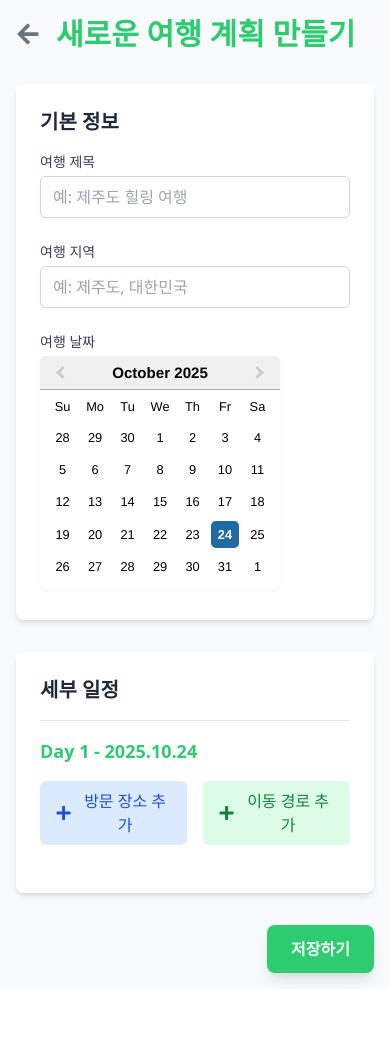
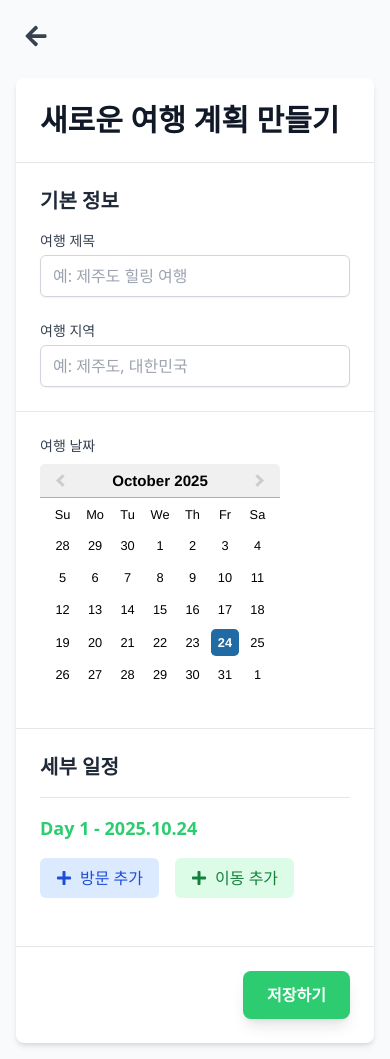
Before and after one commit to songjun01/TravelPlan_Project, a React (Vite) app in the folder frontend/: page /create-plan in a window 390 px wide. Before the commit the page ends 989 px from the top, so only its background shows below. Built offline with nearby package versions, Linux system fonts and the light colour scheme.

Commit message:
style(travel, plan): adjust layout ratio of travel detail and plan add pages with Gemini CLI.

```diff
--- a/frontend/src/pages/PlanEditorPage.jsx
+++ b/frontend/src/pages/PlanEditorPage.jsx
@@ -110,22 +110,34 @@ function PlanEditorPage() {
   };
 
   return (
-    <div className="container mx-auto p-4 sm:p-6 lg:p-8 bg-gray-50 min-h-screen">
-      {/* 페이지 헤더: 뒤로가기 버튼과 제목 */}
-      <div className="flex items-center mb-8">
-        <Link to="/" className="text-gray-500 hover:text-primary transition-colors duration-300">
-          <FaArrowLeft size={24} />
+    // 1. 페이지 전체 배경색과 패딩을 적용합니다.
+    <div className="min-h-screen bg-gray-50 p-4 md:p-8">
+      {/* 2. 콘텐츠를 중앙에 배치하기 위한 max-width 및 mx-auto 래퍼입니다. */}
+      <div className="max-w-4xl mx-auto">
+        {/* 페이지 헤더: 뒤로가기 버튼 */}
+        <div className="mb-4">
+          <Link
+            to="/"
+            className="inline-block p-2 rounded-full hover:bg-gray-200 transition-colors"
+            title="메인으로 돌아가기"
+          >
+            <FaArrowLeft size={24} className="text-gray-700" />
           </Link>
-        <h1 className="text-3xl font-bold text-primary ml-4">
+        </div>
+
+        {/* 3. 메인 폼 카드: 모든 입력 필드와 버튼을 포함하는 컨테이너입니다. */}
+        <div className="bg-white rounded-lg shadow-md overflow-hidden">
+          {/* 3a. 카드 헤더 */}
+          <div className="p-6 border-b">
+            <h1 className="text-3xl font-bold text-gray-900">
               {isEditMode ? '여행 계획 수정하기' : '새로운 여행 계획 만들기'}
             </h1>
           </div>
 
-      {/* 기본 정보 입력 폼 */}
-      <div className="bg-white p-6 rounded-lg shadow-md mb-8">
+          {/* 3b. 폼 섹션 (기본 정보) */}
+          <div className="p-6">
             <h2 className="text-xl font-semibold text-gray-800 mb-4">기본 정보</h2>
             <div className="grid grid-cols-1 md:grid-cols-2 gap-6">
-          {/* 여행 제목 입력 */}
               <div>
                 <label htmlFor="title" className="block text-sm font-medium text-gray-700 mb-1">여행 제목</label>
                 <input
@@ -138,7 +150,6 @@ function PlanEditorPage() {
                   className="w-full px-3 py-2 border border-gray-300 rounded-md shadow-sm focus:outline-none focus:ring-primary focus:border-primary"
                 />
               </div>
-          {/* 여행 지역 입력 */}
               <div>
                 <label htmlFor="region" className="block text-sm font-medium text-gray-700 mb-1">여행 지역</label>
                 <input
@@ -152,9 +163,11 @@ function PlanEditorPage() {
                 />
               </div>
             </div>
-        {/* 여행 날짜 선택 */}
-        <div className="mt-6">
-          <label className="block text-sm font-medium text-gray-700 mb-1">여행 날짜</label>
+          </div>
+
+          {/* 3c. 폼 섹션 (날짜 선택) */}
+          <div className="p-6 border-t">
+            <label className="block text-sm font-medium text-gray-700 mb-2">여행 날짜</label>
             <DatePicker
               selected={plan.startDate}
               onChange={handleDateChange}
@@ -163,37 +176,34 @@ function PlanEditorPage() {
               selectsRange
               inline
               className="w-full"
-            calendarClassName="border-none shadow-sm"
+              calendarClassName="border-none"
             />
           </div>
-      </div>
 
-      {/* 세부 일정 편집기 */}
-      <div className="bg-white p-6 rounded-lg shadow-md">
+          {/* 3d. 폼 섹션 (세부 일정) */}
+          <div className="p-6 border-t">
             <h2 className="text-xl font-semibold text-gray-800 mb-4">세부 일정</h2>
             {plan.itinerary.map((day, dayIndex) => (
-          <div key={dayIndex} className="mb-6 border-t pt-4">
+              <div key={dayIndex} className="mb-6 border-t pt-4 first:border-t-0 first:pt-0">
                 <h3 className="text-lg font-bold text-primary mb-4">
                   Day {dayIndex + 1} - {formatDate(day.date)}
                 </h3>
 
-            {/* 날짜별 이벤트 목록 */}
                 {day.events.map((event, eventIndex) => (
                   <div key={eventIndex} className="bg-gray-50 p-4 rounded-md mb-4 relative">
-                {/* 이벤트 삭제 버튼 */}
                     <button
                       onClick={() => removeItineraryItem(dayIndex, eventIndex)}
                       className="absolute top-2 right-2 text-gray-400 hover:text-red-500 transition-colors"
+                      title="이벤트 삭제"
                     >
                       <FaTrash />
                     </button>
 
-                {/* 이벤트 타입에 따라 다른 폼 렌더링 */}
                     {event.type === 'visit' ? (
                       <div className="grid grid-cols-1 sm:grid-cols-3 gap-4">
                         <input type="text" name="place" value={event.place} onChange={(e) => handleItineraryItemChange(dayIndex, eventIndex, e)} placeholder="방문 장소" className="w-full p-2 border rounded" />
                         <input type="text" name="address" value={event.address} onChange={(e) => handleItineraryItemChange(dayIndex, eventIndex, e)} placeholder="주소" className="w-full p-2 border rounded" />
-                    <input type="text" name="stayTime" value={event.stayTime} onChange={(e) => handleItineraryItemChange(dayIndex, eventIndex, e)} placeholder="거주 시간 (예: 2시간)" className="w-full p-2 border rounded" />
+                        <input type="text" name="stayTime" value={event.stayTime} onChange={(e) => handleItineraryItemChange(dayIndex, eventIndex, e)} placeholder="체류 시간 (예: 2시간)" className="w-full p-2 border rounded" />
                       </div>
                     ) : (
                       <div className="grid grid-cols-1 sm:grid-cols-4 gap-4">
@@ -206,27 +216,28 @@ function PlanEditorPage() {
                   </div>
                 ))}
 
-            {/* 이벤트 추가 버튼 */}
                 <div className="flex space-x-4">
                   <button onClick={() => addItineraryItem(dayIndex, 'visit')} className="flex items-center px-4 py-2 bg-blue-100 text-blue-700 rounded-md hover:bg-blue-200 transition-colors">
-                <FaPlus className="mr-2" /> 방문 장소 추가
+                    <FaPlus className="mr-2" /> 방문 추가
                   </button>
                   <button onClick={() => addItineraryItem(dayIndex, 'move')} className="flex items-center px-4 py-2 bg-green-100 text-green-700 rounded-md hover:bg-green-200 transition-colors">
-                <FaPlus className="mr-2" /> 이동 경로 추가
+                    <FaPlus className="mr-2" /> 이동 추가
                   </button>
                 </div>
               </div>
             ))}
           </div>
 
-      {/* 저장하기 버튼 */}
-      <div className="mt-8 flex justify-end">
+          {/* 3e. 카드 푸터 (저장 버튼) */}
+          <div className="p-6 border-t text-right">
             <button
               onClick={handleSave}
-          className="bg-primary text-white font-bold py-3 px-6 rounded-lg shadow-lg hover:bg-opacity-90 transition-all duration-300"
+              className="bg-primary text-white font-bold py-3 px-6 rounded-lg shadow-lg hover:bg-green-600 transition-all duration-300"
             >
               저장하기
             </button>
+          </div>
+        </div>
       </div>
     </div>
   );
--- a/frontend/src/pages/TravelDetailPage.jsx
+++ b/frontend/src/pages/TravelDetailPage.jsx
@@ -5,6 +5,10 @@
  * URL 파라미터로 받은 planId를 기반으로 상세 데이터를 렌더링합니다. (현재는 목업 데이터 사용)
  * 날짜별 일정, 이벤트(방문, 이동)를 타임라인 형태로 보여주고,
  * 수정 페이지로 이동할 수 있는 플로팅 액션 버튼(FAB)을 포함합니다.
+ *
+ * UI 개선:
+ * - 페이지 전체에 배경색(bg-gray-50)과 패딩을 추가하여 시각적 깊이감을 줍니다.
+ * - 여행 기본 정보와 각 날짜별 일정을 별도의 카드(박스) UI로 감싸 시각적으로 분리합니다.
  */
 import React from 'react';
 import { Link, useParams } from 'react-router-dom';
@@ -61,8 +65,10 @@ function TravelDetailPage() {
   const plan = mockPlanDetail;
 
   return (
-    <div className="bg-gray-50 min-h-screen">
-      <div className="container mx-auto p-4 sm:p-6 lg:p-8">
+    // 요구사항 1: 페이지 배경색 및 패딩 추가
+    <div className="min-h-screen bg-gray-50 p-4 md:p-8">
+      {/* 콘텐츠 중앙 정렬을 위한 래퍼 */}
+      <div className="max-w-4xl mx-auto">
 
         {/* 메인 페이지로 돌아가는 뒤로가기 버튼 */}
         <Link
@@ -73,26 +79,26 @@ function TravelDetailPage() {
           <IoArrowBack size={24} className="text-gray-700" />
         </Link>
 
-        {/* 1. 최상단 헤더 */}
-        <header className="mb-8">
+        {/* 요구사항 2: 여행 기본 정보를 표시하는 카드(박스) UI */}
+        <div className="bg-white rounded-lg shadow-md p-6 mb-8">
           <h1 className="text-4xl font-extrabold text-gray-900">{plan.title}</h1>
           <p className="text-lg text-gray-600 mt-2">{plan.region}</p>
           <p className="text-sm text-gray-500 mt-1">Last Modified: {plan.lastModified}</p>
-        </header>
+        </div>
 
-        {/* 2. 세부 일정 (Itinerary) */}
+        {/* 세부 일정 (Itinerary) */}
         <main>
           {plan.itinerary.map((day, index) => (
-            // 날짜별 섹션
-            <section key={index} className="mb-12">
-              {/* 날짜 구분 */}
-              <div className="flex items-center mb-6">
+            // 요구사항 3: 각 날짜별 일정을 별도의 카드로 표시
+            <div key={index} className="bg-white rounded-lg shadow-md p-6 mb-4">
+              {/* 날짜 제목 및 내부 구분선 */}
+              <div className="flex items-center border-b pb-3 mb-4">
                 <h2 className="text-2xl font-bold text-primary">{`Day ${index + 1}`}</h2>
                 <p className="ml-4 text-xl font-medium text-gray-700">{day.date}</p>
               </div>
 
               {/* 이벤트 목록 (타임라인 형태) */}
-              <div className="border-l-2 border-primary pl-8 relative">
+              <div className="border-l-2 border-primary pl-8 relative mt-6">
                 {day.events.map((event, eventIndex) => (
                   <div key={eventIndex} className="mb-10 relative">
                     {/* 타임라인의 원형 아이콘 마커 */}
@@ -119,12 +125,12 @@ function TravelDetailPage() {
                   </div>
                 ))}
               </div>
-            </section>
+            </div>
           ))}
         </main>
       </div>
 
-      {/* 3. 수정하기 플로팅 액션 버튼 (FAB) */}
+      {/* 수정하기 플로팅 액션 버튼 (FAB) */}
       <Link
         to={`/edit/${plan.id}`} // 수정 페이지로 이동
         className="fixed bottom-8 right-8 bg-primary text-white w-16 h-16 rounded-full flex items-center justify-center shadow-lg hover:bg-green-600 transition-colors duration-300"
```
Also changed, not shown: 1 other file (tests, documents, lock files or other folders). Lines whose indentation alone changed are shown as unchanged.
